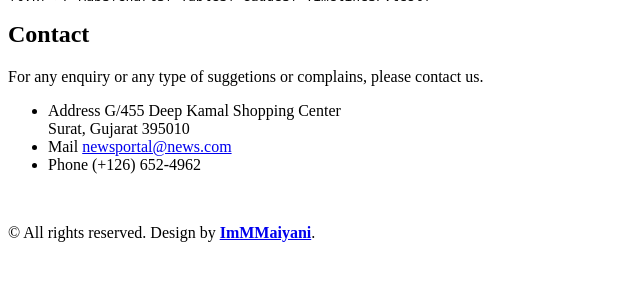
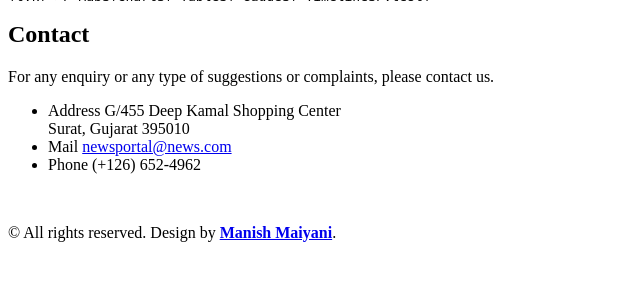
Before and after one commit to manish-maiyani/News-Portal, a PHP site: page /External_Final_07_01/header/footer.php in a window 1280 px wide. Shown: the part 357-638 px from the top of the page, without its empty margins (0-640 px from the left). Run offline with PHP 8.4, Linux system fonts and the light colour scheme; data that the repository does not hold is empty; some libraries are stand-ins or nearby versions.

Commit message:
footer.php

```diff
--- a/header/footer.php
+++ b/header/footer.php
@@ -45,7 +45,7 @@
 
 		<div id="fbox3">
 			<h2>Contact</h2>
-			<p>For any enquiry or any type of suggetions or complains, please contact us.</p>
+			<p>For any enquiry or any type of suggestions or complaints, please contact us.</p>
 			<ul class="style5">
 				<li class="first"><span class="address">Address</span> <span class="address-01">G/455 Deep Kamal Shopping Center <br />
 					Surat, Gujarat 395010</span> </li>
@@ -58,7 +58,7 @@
 </div>
 <div id="footer">
 	<br>
-	<p>&copy; All rights reserved. Design by <a href="https://www.instagram.com/immmaiyani18/" target="_blank"><b>ImMMaiyani</b></a>. </p>
+	<p>&copy; All rights reserved. Design by <a href="https://www.linkedin.com/in/manish-maiyani/" target="_blank"><b>Manish Maiyani</b></a>. </p>
 </div>
 
 </body>
```
